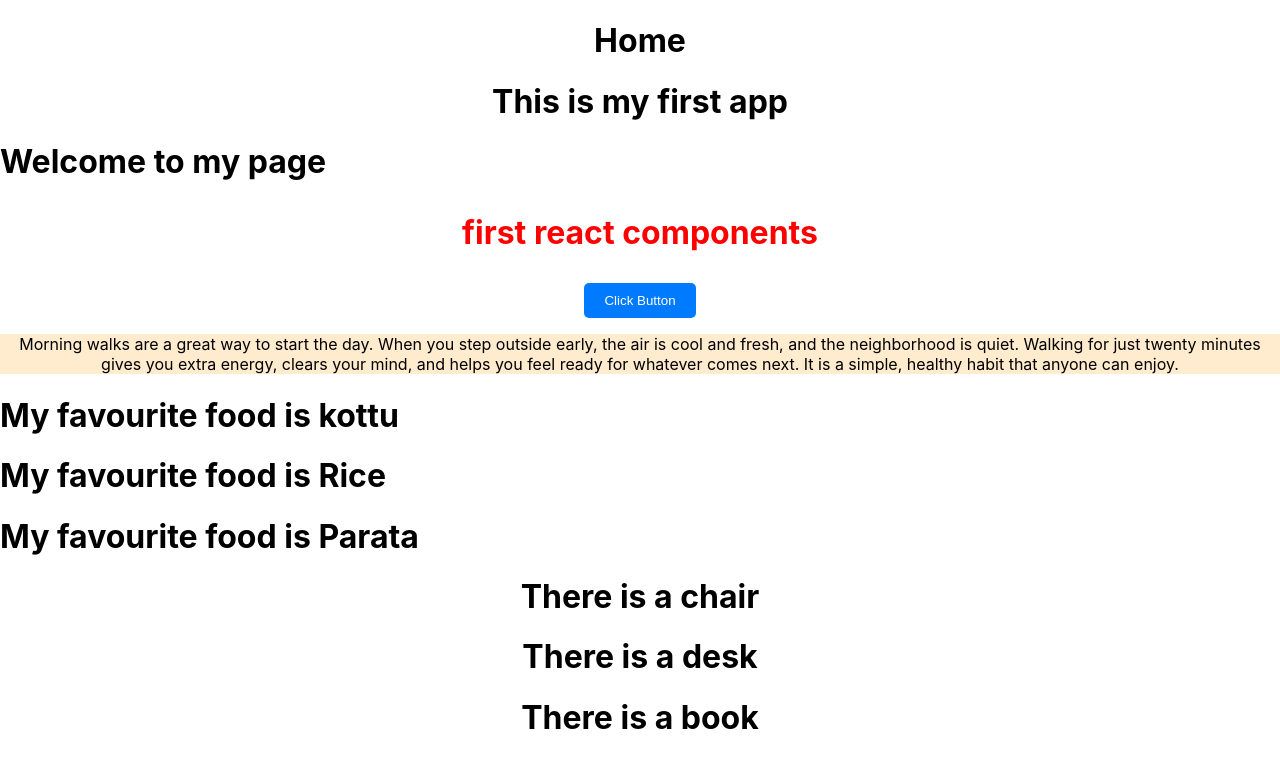
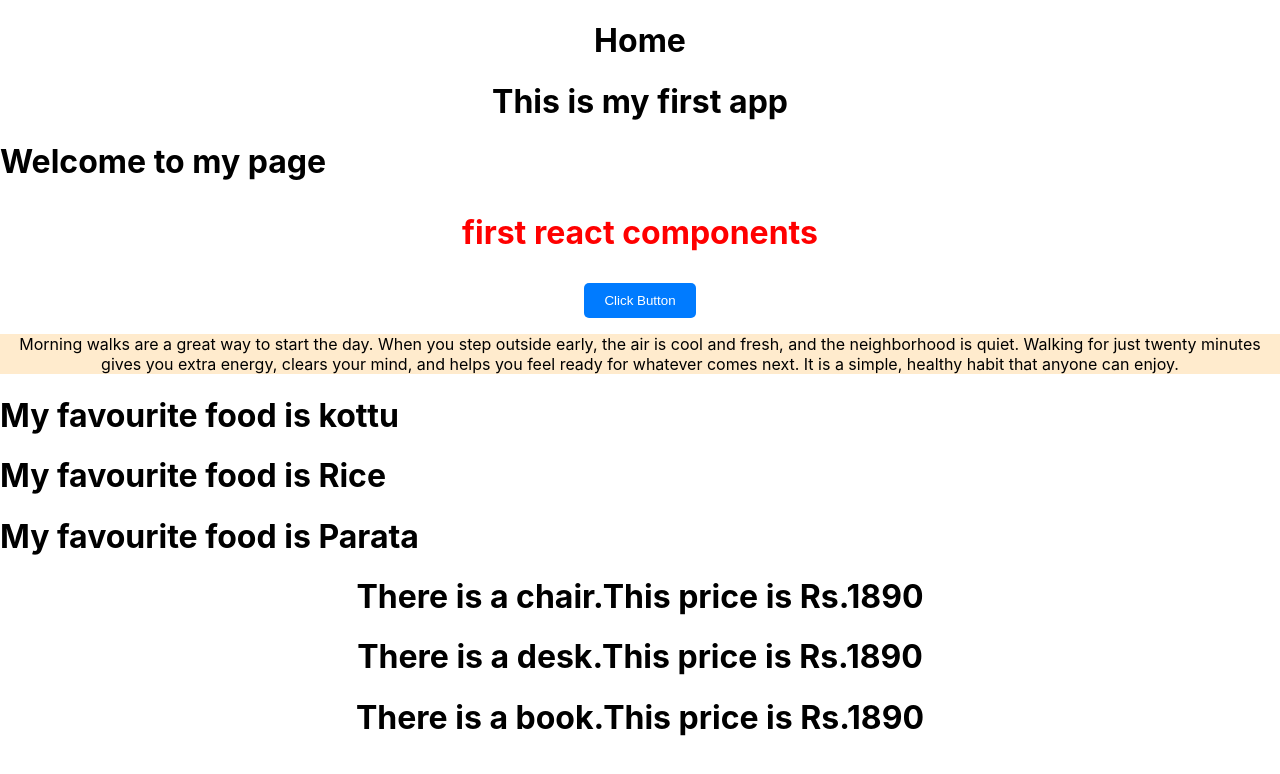
Before and after one commit to dilshan12w/React-Prsctical, a React (Create React App) app: page / in a window 1280 px wide. Shown: the top 774 px of the page. Built offline with nearby package versions, Linux system fonts and the light colour scheme.

Commit message:
used two props

```diff
--- a/src/components/Object.js
+++ b/src/components/Object.js
@@ -3,7 +3,7 @@ import React from 'react'
 export default function Object(props) {
   return (
     <div>
-        <h1>There is a {props.item} </h1>
+        <h1>There is a {props.item}.This price is {props.price} </h1>
     </div>
   )
 }
--- a/src/pages/Home.js
+++ b/src/pages/Home.js
@@ -19,9 +19,9 @@ export default function Home() {
             <Food foods = "Parata"/>
 
 
-            <Object item = "chair"/>
-            <Object item = "desk"/>
-            <Object item = "book"/>
+            <Object item = "chair" price = "Rs.1890"/>
+            <Object item = "desk" price = "Rs.1890"/>
+            <Object item = "book" price = "Rs.1890"/>
 
 
 
```
